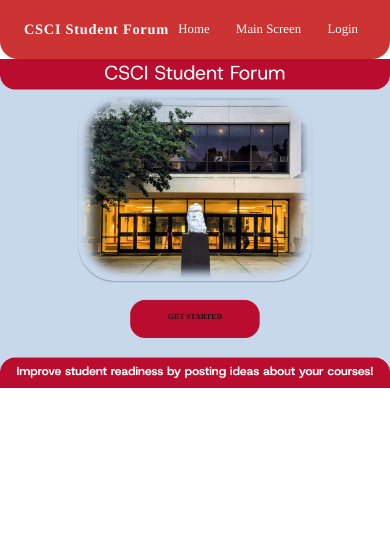
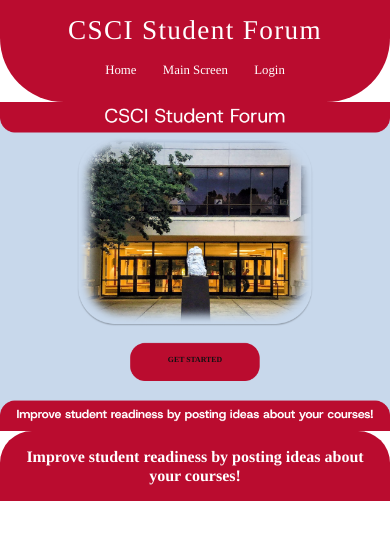
Before and after one commit to CSCI4300-Web-Programming/am-class-project-group-7, a Next.js app: page / in a window 390 px wide. Shown: the top 540 px of the page. Built offline with nearby package versions, Linux system fonts and the light colour scheme; a web font is replaced by a local one.

Commit message:
Adjusted navbar to match original concept, added footer component, added sample logged in view

```diff
--- a/src/app/globals.css
+++ b/src/app/globals.css
@@ -31,11 +31,8 @@ body {
 
 .site-navbar-link {
   border-radius: 6px;
+  padding: 0.35rem 0.5rem;
   transition: color 150ms ease, background-color 150ms ease;
-}
-
-.site-navbar-link {
-  padding: 0.35rem 0.5rem;
 }
 
 .site-navbar-link:hover {
@@ -46,6 +43,45 @@ body {
 .site-navbar-link:focus-visible {
   outline: 2px solid #ffffff;
   outline-offset: 3px;
+}
+
+.site-navbar {
+  grid-template-columns: minmax(0, 1fr) auto minmax(0, 1fr);
+}
+
+.site-navbar .site-navbar-title {
+  grid-column: 2;
+  justify-self: center;
+  font-size: clamp(2rem, 5vw, 4.5rem);
+  line-height: 1.1;
+  white-space: nowrap;
+}
+
+.site-navbar .site-navbar-links {
+  grid-column: 3;
+  justify-self: end;
+}
+
+.get-started-link {
+  text-decoration: none;
+}
+
+.get-started-link:hover,
+.get-started-link:focus-visible {
+  text-decoration: underline;
+  text-decoration-color: currentColor;
+  text-underline-offset: 0.15em;
+}
+
+.splash-footer {
+  border-radius: 4rem 4rem 0 0;
+  background: #ba0c2f;
+  color: #ffffff;
+  padding: 1.25rem 2rem;
+  font-size: clamp(1rem, 3vw, 2.4rem);
+  font-weight: 700;
+  line-height: 1.2;
+  text-align: center;
 }
 
   .bground {
@@ -71,4 +107,44 @@ body {
   .site-navbar-link {
     font-size: 0.8rem;
   }
+
+  .site-navbar {
+    grid-template-columns: 1fr;
+    justify-items: center;
+    gap: 0.6rem;
+    padding: 1rem !important;
+  }
+
+  .site-navbar .site-navbar-title {
+    grid-column: 1;
+    font-size: 1.7rem;
+  }
+
+  .site-navbar .site-navbar-links {
+    grid-column: 1;
+    justify-self: center;
+  }
+
+  .splash-footer {
+    border-radius: 2rem 2rem 0 0;
+    padding: 1rem 1.25rem;
+  }
 }
+
+@media (max-width: 1100px) {
+  .site-navbar {
+    grid-template-columns: 1fr;
+    justify-items: center;
+    gap: 0.6rem;
+  }
+
+  .site-navbar .site-navbar-title {
+    grid-column: 1;
+    font-size: clamp(1.7rem, 5vw, 3rem);
+  }
+
+  .site-navbar .site-navbar-links {
+    grid-column: 1;
+    justify-self: center;
+  }
+}
--- a/src/app/loggedin/page.tsx
+++ b/src/app/loggedin/page.tsx
@@ -1,4 +1,5 @@
 import Navbar from "../../components/Navbar";
+import Footer from "../../components/Footer";
 
 export default function Home() {
   return (
@@ -8,6 +9,7 @@ export default function Home() {
         className="bground"
         style={{ backgroundImage: "url('/LoggedIn.png')", alignItems: "center", justifyContent: "center", display: "flex" }}
       ></div>
+      <Footer />
     </div>
   );
 }
--- a/src/app/login/page.tsx
+++ b/src/app/login/page.tsx
@@ -1,4 +1,5 @@
 import Navbar from "../../components/Navbar";
+import Footer from "../../components/Footer";
 import SignInLink from "../../components/SignInLink";
 
 export default function Home() {
@@ -14,6 +15,7 @@ export default function Home() {
       >
         <SignInLink />
       </div>
+      <Footer />
     </div>
   );
 }
--- a/src/app/mainscreen/page.tsx
+++ b/src/app/mainscreen/page.tsx
@@ -1,4 +1,5 @@
 import Navbar from "../../components/Navbar";
+import Footer from "../../components/Footer";
 
 export default function Home() {
   return (
@@ -8,6 +9,7 @@ export default function Home() {
         className="bground"
         style={{ backgroundImage: "url('/MainScreen.png')", alignItems: "center", justifyContent: "center", display: "flex" }}
       ></div>
+      <Footer />
     </div>
   );
 }
--- a/src/app/page.tsx
+++ b/src/app/page.tsx
@@ -1,3 +1,4 @@
+import Footer from "../components/Footer";
 import Navbar from "../components/Navbar";
 
 export default function Home() {
@@ -13,6 +14,7 @@ export default function Home() {
       >
         <a
           href="/mainscreen"
+          className="get-started-link"
           style={{
             position: "absolute",
             left: "50%",
@@ -28,6 +30,7 @@ export default function Home() {
           <b>GET STARTED</b>
         </a>
       </div>
+      <Footer showMessage />
     </div>
   );
 }
--- /dev/null
+++ b/src/components/Footer.tsx
@@ -0,0 +1,11 @@
+type FooterProps = {
+  showMessage?: boolean;
+};
+
+export default function Footer({ showMessage = false }: FooterProps) {
+  return (
+    <footer className="splash-footer">
+      {showMessage && "Improve student readiness by posting ideas about your courses!"}
+    </footer>
+  );
+}
--- a/src/components/Navbar.tsx
+++ b/src/components/Navbar.tsx
@@ -9,21 +9,21 @@ export default function Navbar({ loggedIn = false }: NavbarProps) {
     <nav
       className="site-navbar"
       style={{
-        display: "flex",
+        display: "grid",
         alignItems: "center",
-        justifyContent: "space-between",
+        justifyContent: "initial",
         width: "100%",
-        padding: "0.9rem 1.5rem",
-        background: "rgba(192, 0, 0, 0.8)",
+        padding: "1.25rem 2rem",
+        background: "#ba0c2f",
         color: "#ffffff",
         boxSizing: "border-box",
-        borderRadius: "0 0 18px 18px",
+        borderRadius: "0 0 4rem 4rem",
       }}
     >
       <span
         className="site-navbar-title"
         style={{
-          fontWeight: 700,
+          fontWeight: 500,
           letterSpacing: "0.05em",
         }}
       >
```
